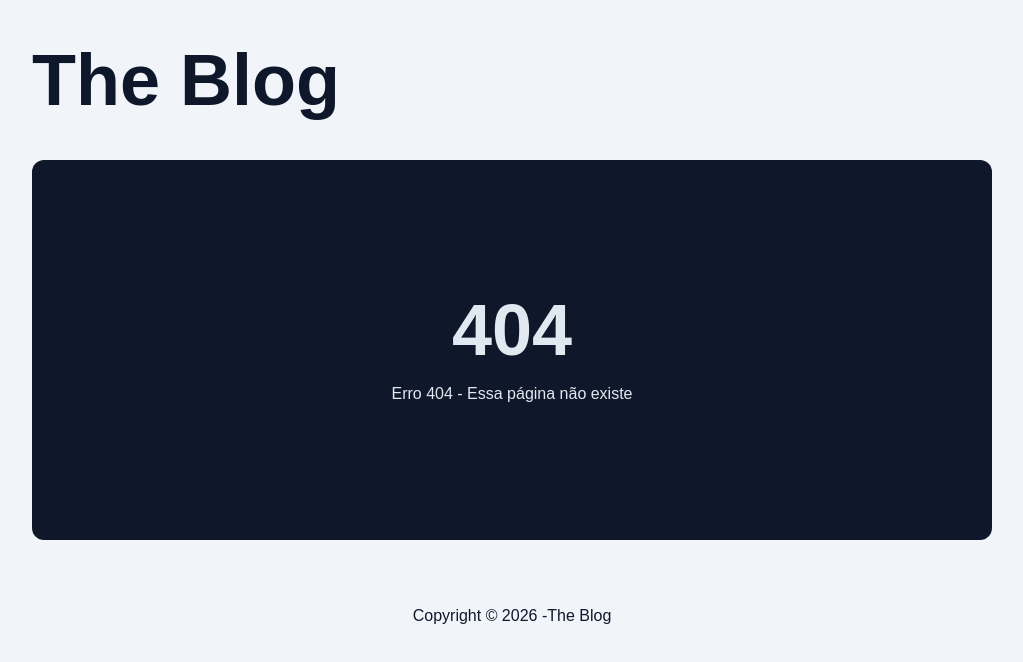
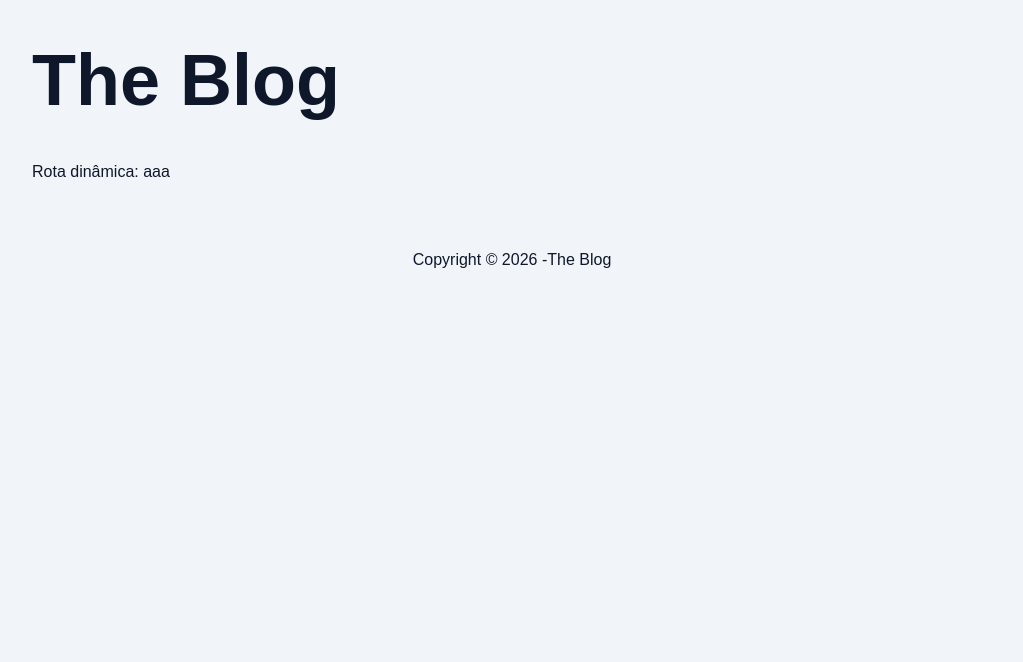
Before and after one commit to kaynanldev-f/blog-react, a Next.js app: page /posts/aaa in a window 1280 px wide. Before the commit this address had no page. Shown: the top 662 px of the page, without its empty margins (128-1151 px from the left). Built offline with nearby package versions, Linux system fonts and the light colour scheme.

Commit message:
feat: criando as rotas dinâmicas

```diff
--- /dev/null
+++ b/src/app/posts/[slug]/page.tsx
@@ -0,0 +1,8 @@
+interface SlugProps {
+  params: Promise<{ slug: string }>;
+}
+
+export default async function SlugPage({ params }: SlugProps) {
+  const resolvedSlug = await params;
+  return <h1>Rota dinâmica: {resolvedSlug.slug} </h1>;
+}
```
